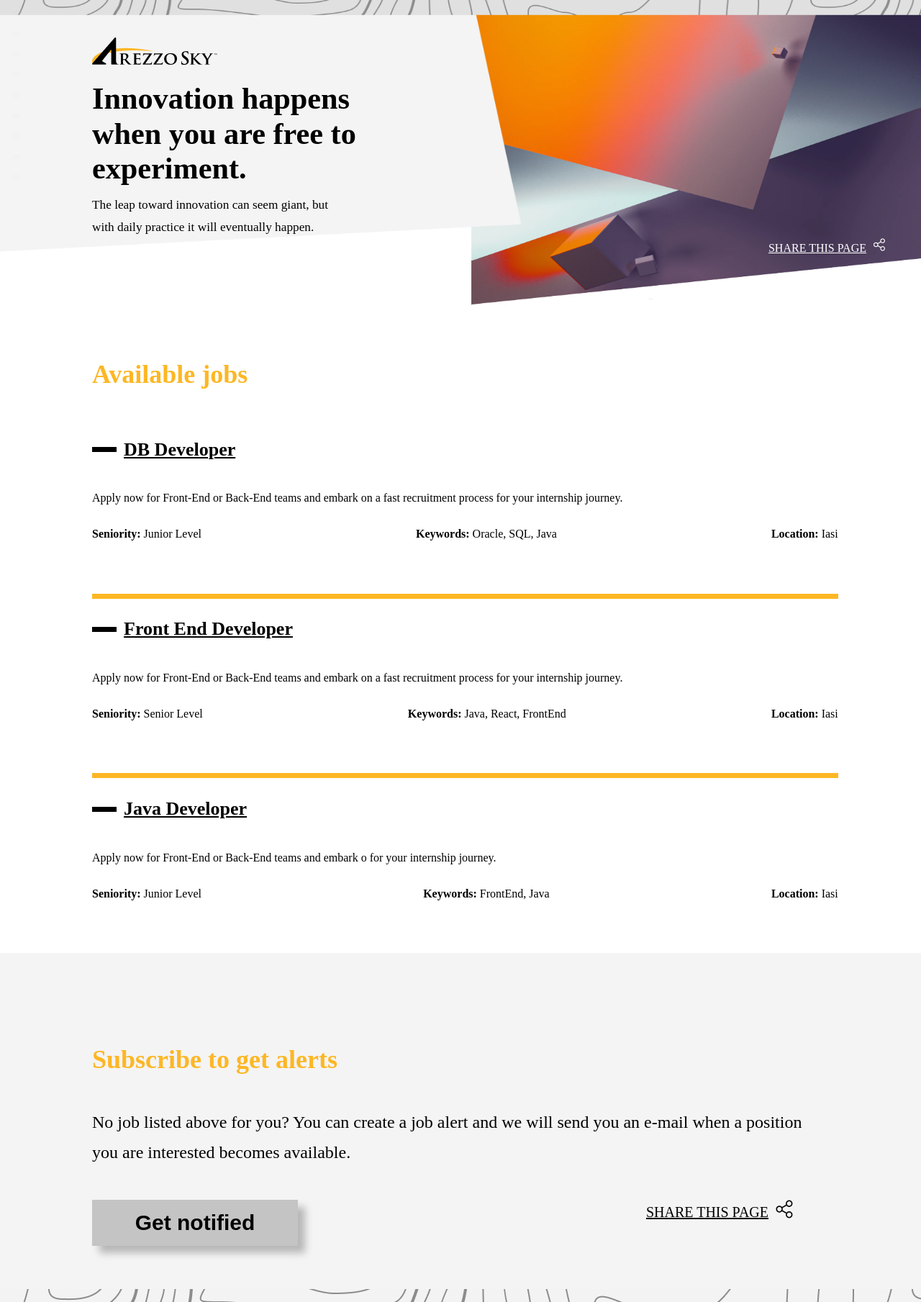
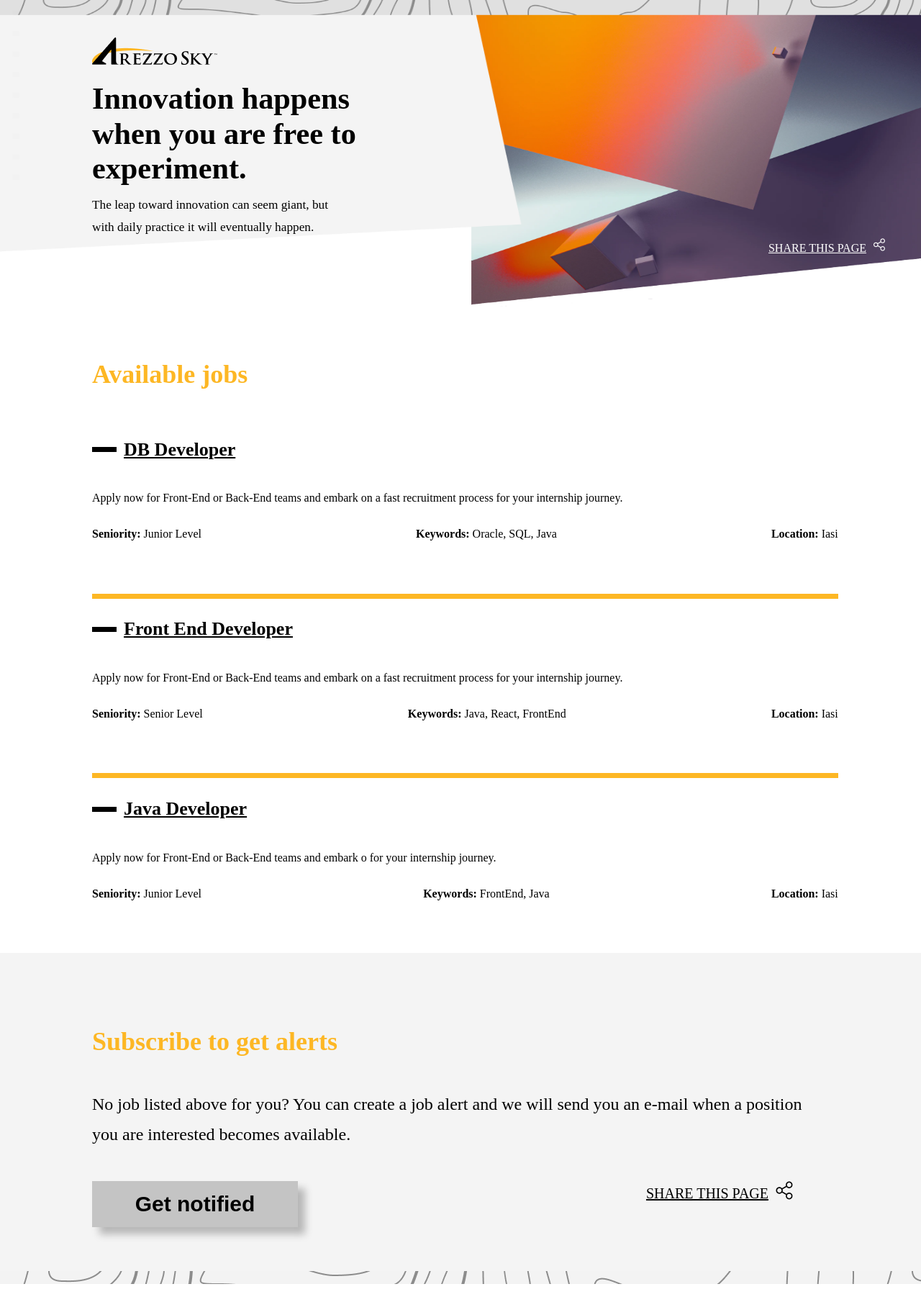
Before and after one commit to dhananjay-fe/dhananjay-fe.github.io, a Jekyll site: the page built from index.html, in a window 1280 px wide. Shown: the whole page at 72% size. Built offline with Jekyll 4.4.1, drawn with Linux system fonts in a browser that asks for light colours; after the commit the page ends 1784 px from its top, so only the background shows below that.

Commit message:
Update main.css

```diff
--- a/assets/css/main.css
+++ b/assets/css/main.css
@@ -265,7 +265,7 @@ color: #FFFFFF;
     width: 100%;
     display: flex;
     padding-bottom: 2.5%;
-    padding-top: 10%;
+    padding-top: 8%;
     /* justify-content: space-around; */
 }
 
```
